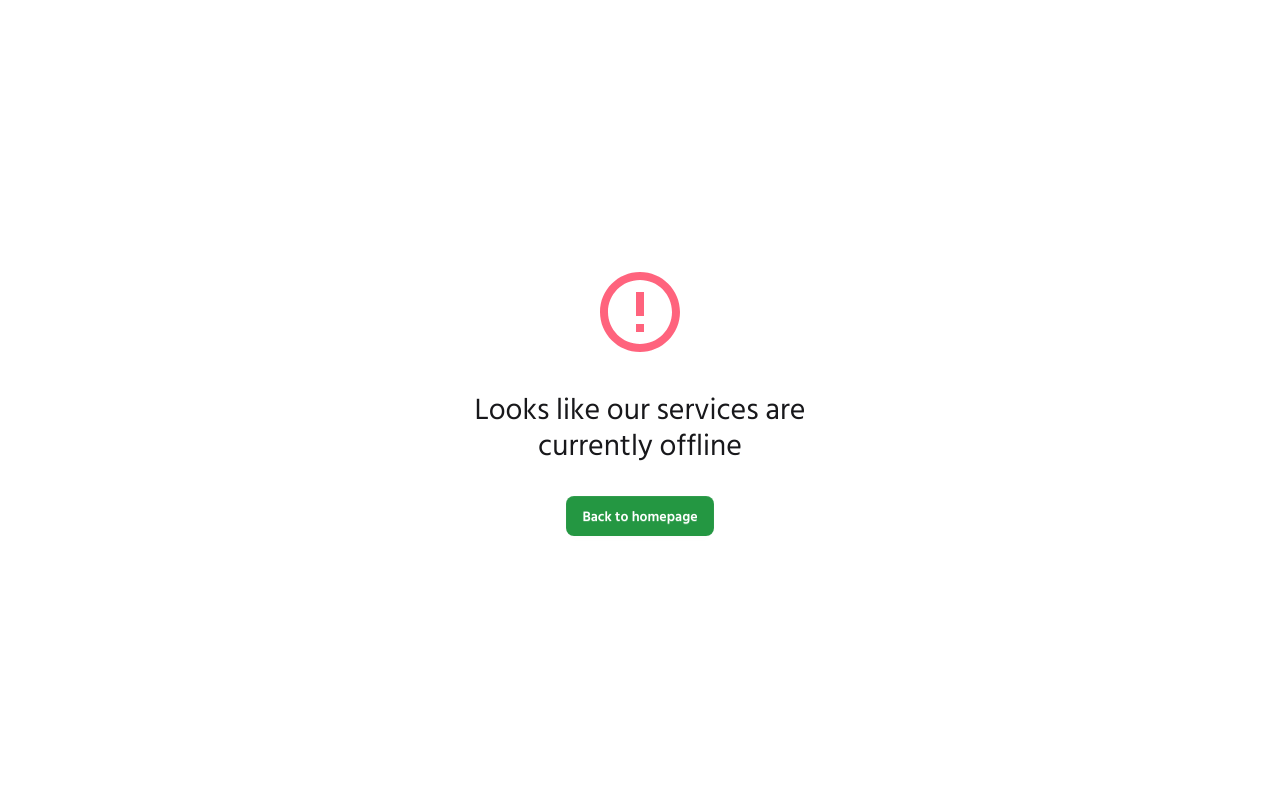
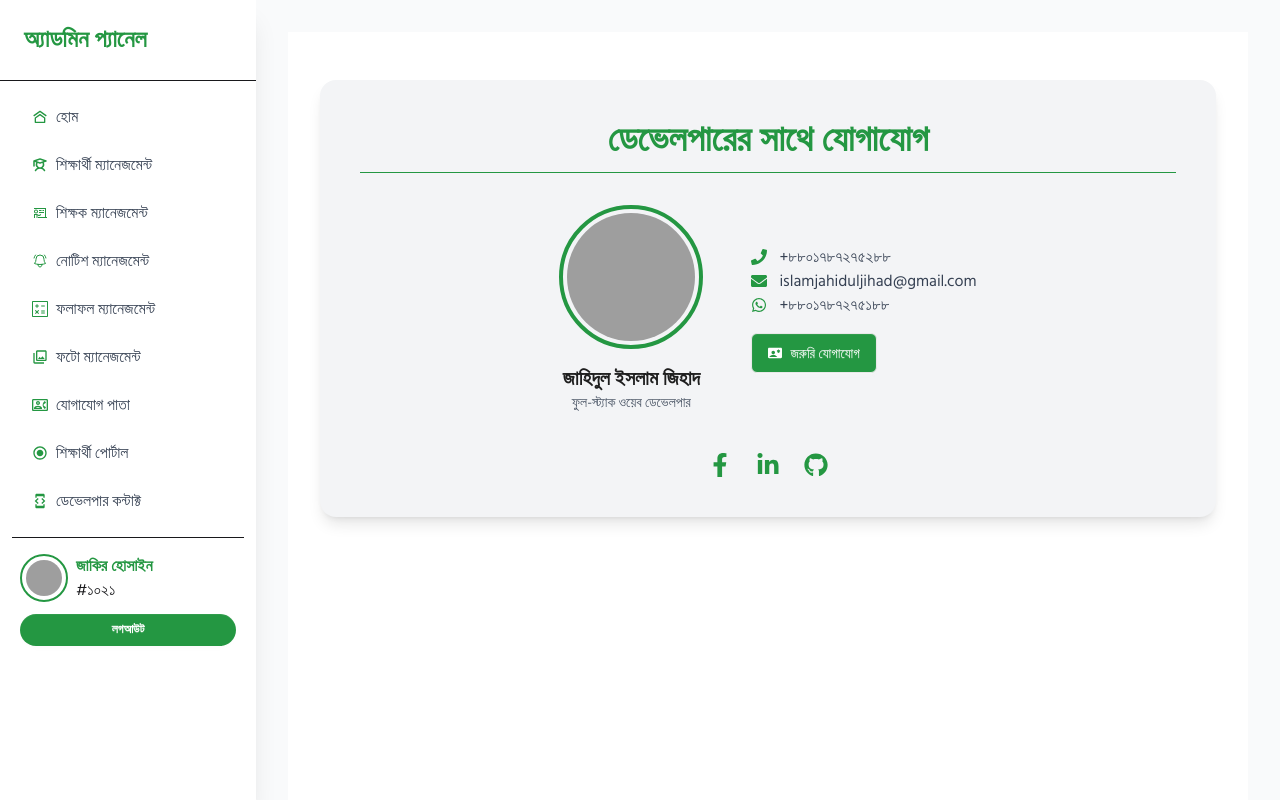
Before and after one commit to jahidul2004/src-sim-school, a React (Vite) app: page /admin/developerContact in a window 1280 px wide. Built offline with nearby package versions, Linux system fonts and the light colour scheme; grey boxes are pictures that could not be loaded.

Commit message:
Admin developer contact page added.

```diff
--- a/src/layouts/AdminLayout.jsx
+++ b/src/layouts/AdminLayout.jsx
@@ -94,8 +94,7 @@ const AdminLayout = () => {
                         শিক্ষার্থী পোর্টাল
                     </Link>
                     <Link
-                        target="_blank"
-                        to="https://jahiduljihad.netlify.app/"
+                        to="/admin/developerContact"
                         className="flex items-center gap-2 px-4 py-2 rounded-md hover:bg-[#249742] hover:text-white"
                     >
                         <MdOutlineDeveloperMode className="text-[#249742]" />
--- /dev/null
+++ b/src/pages/adminPages/adminDeveloperContact/AdminDeveloperContact.jsx
@@ -0,0 +1,135 @@
+import React, { useState } from "react";
+import {
+    FaFacebookF,
+    FaLinkedinIn,
+    FaGithub,
+    FaPhone,
+    FaEnvelope,
+    FaWhatsapp,
+} from "react-icons/fa";
+import { MdContactEmergency } from "react-icons/md";
+import { Link } from "react-router-dom";
+
+const AdminDeveloperContact = () => {
+    const [showModal, setShowModal] = useState(false);
+
+    const handleModalOpen = () => setShowModal(true);
+    const handleModalClose = () => setShowModal(false);
+
+    return (
+        <div className="min-h-screen bg-white px-4 sm:px-8 py-12 text-[#1e1e1e]">
+            <div className="max-w-4xl mx-auto bg-gray-100 shadow-lg rounded-2xl p-6 sm:p-10">
+                <h2 className="text-3xl sm:text-4xl font-bold text-center text-[#249742] mb-8 border-b pb-3">
+                    ডেভেলপারের সাথে যোগাযোগ
+                </h2>
+
+                <div className="flex flex-col md:flex-row items-center justify-center gap-4 md:gap-8 lg:gap-12">
+                    {/* Profile Info */}
+                    <div className="flex-shrink-0 text-center">
+                        <img
+                            src="https://i.ibb.co/0D15PXH/Whats-App-Image-2024-01-15-at-21-28-37-d3e60b3a.png"
+                            alt="Developer"
+                            className="p-1 w-36 h-36 rounded-full border-4 border-[#249742] mx-auto"
+                        />
+                        <h3 className="mt-4 text-xl font-semibold">
+                            জাহিদুল ইসলাম জিহাদ
+                        </h3>
+                        <p className="text-gray-600 text-sm">
+                            ফুল-স্ট্যাক ওয়েব ডেভেলপার
+                        </p>
+                    </div>
+
+                    {/* Contact Info */}
+                    <div className="text-center sm:text-left">
+                        <div className="flex items-center gap-3 justify-center sm:justify-start text-gray-700">
+                            <FaPhone className="text-[#249742]" />{" "}
+                            +৮৮০১৭৮৭২৭৫২৮৮
+                        </div>
+                        <div className="flex items-center gap-3 justify-center sm:justify-start text-gray-700">
+                            <FaEnvelope className="text-[#249742]" />{" "}
+                            islamjahiduljihad@gmail.com
+                        </div>
+                        <div className="flex items-center gap-3 justify-center sm:justify-start text-gray-700">
+                            <FaWhatsapp className="text-[#249742]" />{" "}
+                            +৮৮০১৭৮৭২৭৫১৮৮
+                        </div>
+
+                        <button
+                            onClick={handleModalOpen}
+                            className="btn flex items-center gap-2 mt-4 bg-[#249742] text-white rounded-md font-medium hover:bg-[#1d7e36] transition"
+                        >
+                            <MdContactEmergency />
+                            জরুরি যোগাযোগ
+                        </button>
+                    </div>
+                </div>
+
+                {/* Social Links */}
+                <div className="flex justify-center gap-6 mt-10">
+                    <Link
+                        to="https://facebook.com/yourprofile"
+                        target="_blank"
+                        rel="noopener noreferrer"
+                        className="text-[#249742] text-2xl hover:scale-110 transition"
+                    >
+                        <FaFacebookF />
+                    </Link>
+                    <Link
+                        to="https://linkedin.com/in/yourprofile"
+                        target="_blank"
+                        rel="noopener noreferrer"
+                        className="text-[#249742] text-2xl hover:scale-110 transition"
+                    >
+                        <FaLinkedinIn />
+                    </Link>
+                    <Link
+                        to="https://github.com/yourprofile"
+                        target="_blank"
+                        rel="noopener noreferrer"
+                        className="text-[#249742] text-2xl hover:scale-110 transition"
+                    >
+                        <FaGithub />
+                    </Link>
+                </div>
+            </div>
+
+            {/* Modal */}
+            {showModal && (
+                <div className="fixed inset-0 bg-black bg-opacity-40 z-50 flex items-center justify-center">
+                    <div className="bg-white w-[90%] max-w-md rounded-lg p-6 text-center shadow-xl relative">
+                        <button
+                            onClick={handleModalClose}
+                            className="absolute top-2 right-3 text-gray-500 hover:text-red-500 text-xl"
+                        >
+                            &times;
+                        </button>
+                        <h3 className="text-2xl font-semibold mb-4 text-[#249742]">
+                            জরুরি যোগাযোগ
+                        </h3>
+                        <p className="text-3xl font-bold text-gray-800 mb-6">
+                            +৮৮০১৭৮৭২৭৫২৮৮
+                        </p>
+                        <div className="flex flex-col sm:flex-row gap-4 justify-center">
+                            <a
+                                href="mailto:islamjahiduljihad@gmail.com"
+                                className="w-full sm:w-auto bg-[#249742] text-white px-5 py-2 rounded hover:bg-[#1d7e36] transition"
+                            >
+                                মেইল করুন
+                            </a>
+                            <a
+                                href="https://wa.me/8801787275288"
+                                target="_blank"
+                                rel="noopener noreferrer"
+                                className="w-full sm:w-auto bg-[#25D366] text-white px-5 py-2 rounded hover:bg-[#1ca94c] transition"
+                            >
+                                হোয়াটসঅ্যাপ করুন
+                            </a>
+                        </div>
+                    </div>
+                </div>
+            )}
+        </div>
+    );
+};
+
+export default AdminDeveloperContact;
--- a/src/routes/router.jsx
+++ b/src/routes/router.jsx
@@ -23,6 +23,7 @@ import AdminTeacherDetails from "../pages/adminPages/adminTeacherList/adminTeach
 import AdminNotice from "../pages/adminPages/adminNotice/AdminNotice";
 import AdminPhotoManagement from "../pages/adminPages/adminPhotoManagement/AdminPhotoManagement";
 import AdminContact from "../pages/adminPages/adminContact/AdminContact";
+import AdminDeveloperContact from "../pages/adminPages/adminDeveloperContact/AdminDeveloperContact";
 
 const router = createBrowserRouter([
     {
@@ -130,6 +131,10 @@ const router = createBrowserRouter([
                 path: "/admin/contact",
                 element: <AdminContact></AdminContact>,
             },
+            {
+                path:"/admin/developerContact",
+                element: <AdminDeveloperContact></AdminDeveloperContact>
+            }
         ],
     },
 ]);
```
